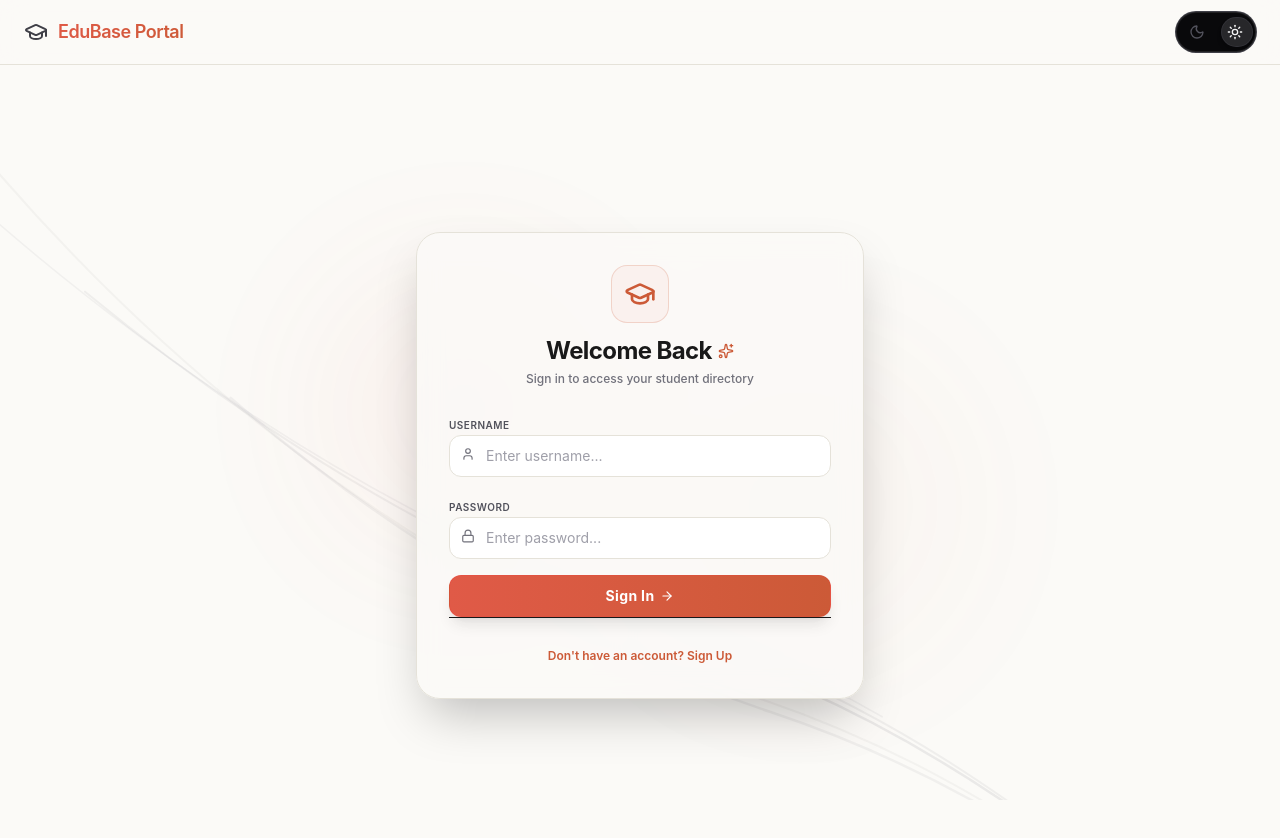
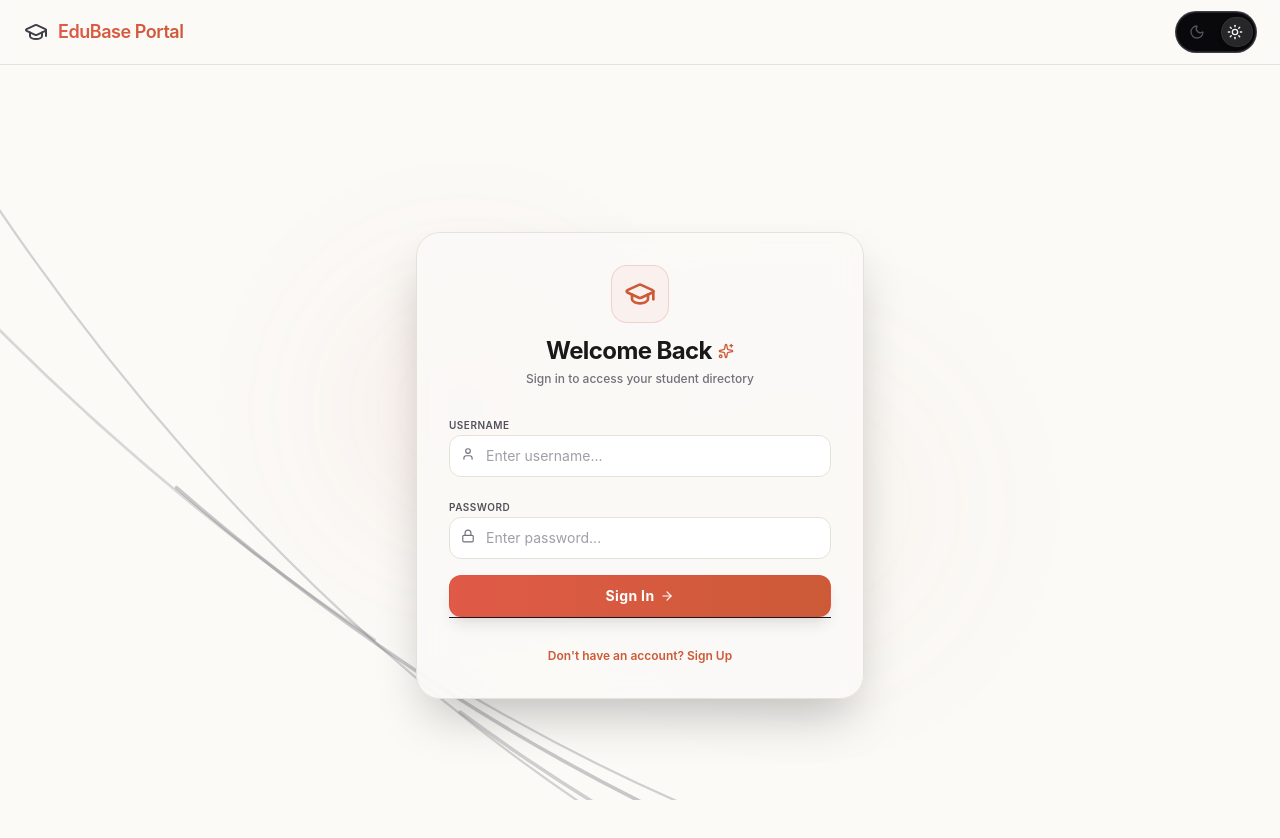
Before and after one commit to gagan-aditya01/EduBase, a React (Vite) app in the folder frontend/: page / in a window 1280 px wide. Both pictures are taken after a click on the button "Toggle Theme". Shown: the top 838 px of the page. Built offline with nearby package versions, Linux system fonts and the light colour scheme.

Commit message:
Boost flow path line visibility, stroke thickness, and curve volume with 44 high-amplitude paths

```diff
--- a/frontend/src/components/ui/floating-paths.tsx
+++ b/frontend/src/components/ui/floating-paths.tsx
@@ -11,17 +11,18 @@ export function FloatingPathsBackground({
   className?: string;
   children: React.ReactNode;
 }) {
-  // Generate 32 ultra-smooth, silky organic curved paths fanned out gracefully across the screen
-  const paths = Array.from({ length: 32 }, (_, i) => {
-    const offset = i * 14 * position;
-    const verticalOffset = i * 12;
+  // Generate 44 high-volume, vibrant curved paths sweeping across the viewport
+  const paths = Array.from({ length: 44 }, (_, i) => {
+    const offset = i * 16 * position;
+    const verticalOffset = i * 14;
     return {
       id: i,
-      // Ultra-smooth continuous cubic bezier curves
-      d: `M -${300 - offset} -${150 + verticalOffset} C -${100 - offset} ${100 + verticalOffset}, ${200 + offset} ${350 + verticalOffset}, ${500 + offset} ${450 + verticalOffset} S ${900 + offset} ${750 + verticalOffset}, ${1300 + offset} ${950 + verticalOffset}`,
-      width: 0.8 + (i % 4) * 0.35,
-      duration: 6 + (i % 6) * 1.5, // Faster recurring animation speed
-      delay: (i % 8) * 0.3,
+      // High-amplitude sweeping cubic bezier curves for rich volume
+      d: `M -${400 - offset} -${200 + verticalOffset} C -${150 - offset} ${200 + verticalOffset}, ${300 + offset} ${550 + verticalOffset}, ${700 + offset} ${650 + verticalOffset} S ${1100 + offset} ${950 + verticalOffset}, ${1500 + offset} ${1200 + verticalOffset}`,
+      width: 1.2 + (i % 4) * 0.5, // Thicker strokes for higher visibility
+      strokeOpacity: 0.45 + (i % 6) * 0.07, // Higher opacity
+      duration: 5.5 + (i % 7) * 1.2, // Fast lively flow
+      delay: (i % 8) * 0.25,
     };
   });
 
@@ -30,10 +31,10 @@ export function FloatingPathsBackground({
       {/* Fixed Background SVG Flow Lines - Pinned to Viewport across all scrolling */}
       <div className="fixed inset-0 pointer-events-none overflow-hidden z-0">
         <svg
-          className="w-full h-full text-zinc-500/45 dark:text-zinc-400/40"
+          className="w-full h-full text-zinc-600/70 dark:text-zinc-300/65"
           viewBox="0 0 1000 600"
           fill="none"
-          preserveAspectRatio="xMidYMid slice"
+          preserveAspectRatio="none"
         >
           {paths.map((path) => (
             <motion.path
@@ -43,11 +44,11 @@ export function FloatingPathsBackground({
               strokeWidth={path.width}
               strokeLinecap="round"
               strokeLinejoin="round"
-              strokeOpacity={0.3 + (path.id % 6) * 0.05}
-              initial={{ pathLength: 0.35, opacity: 0.5 }}
+              strokeOpacity={path.strokeOpacity}
+              initial={{ pathLength: 0.4, opacity: 0.6 }}
               animate={{
-                pathLength: [0.35, 1, 0.35],
-                opacity: [0.35, 0.8, 0.35],
+                pathLength: [0.4, 1, 0.4],
+                opacity: [0.5, 0.95, 0.5],
                 pathOffset: [0, 1, 0],
               }}
               transition={{
```
